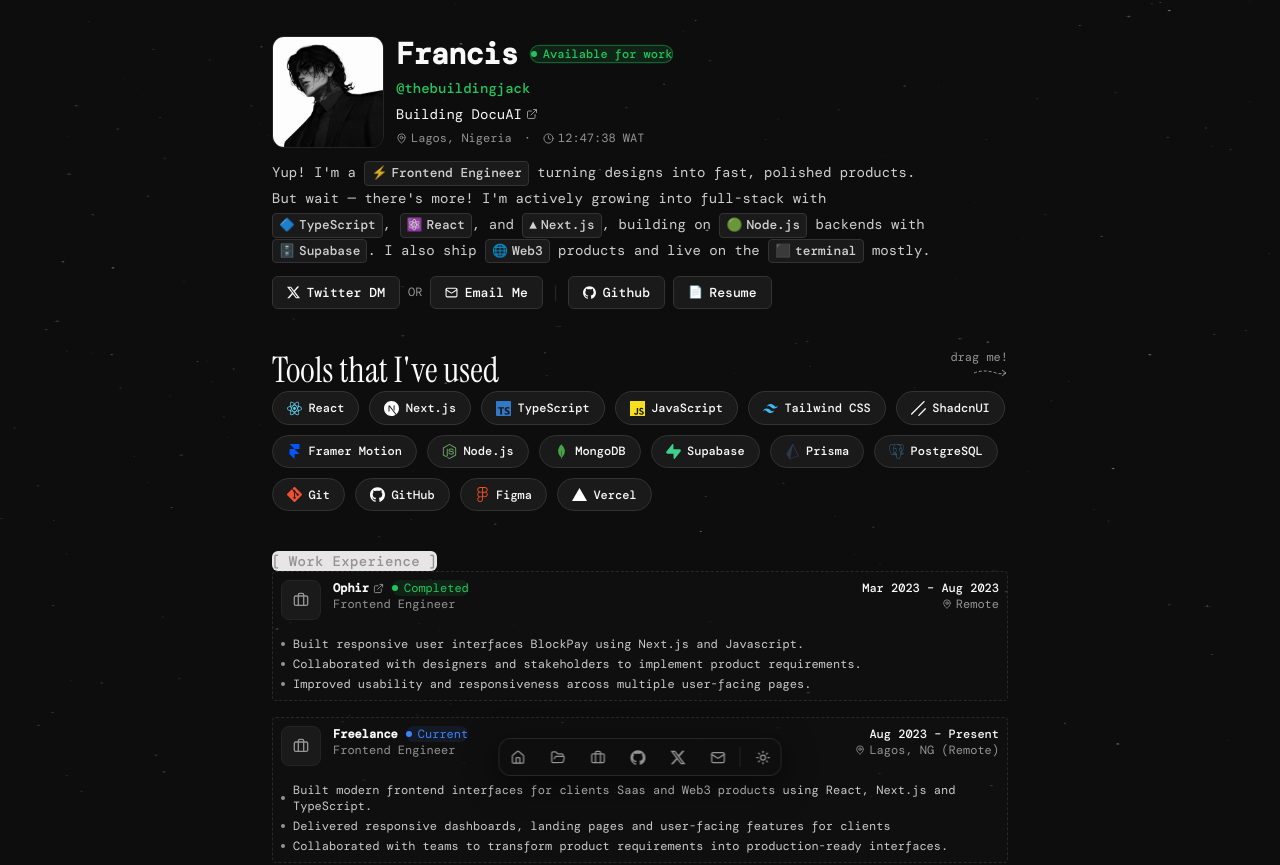
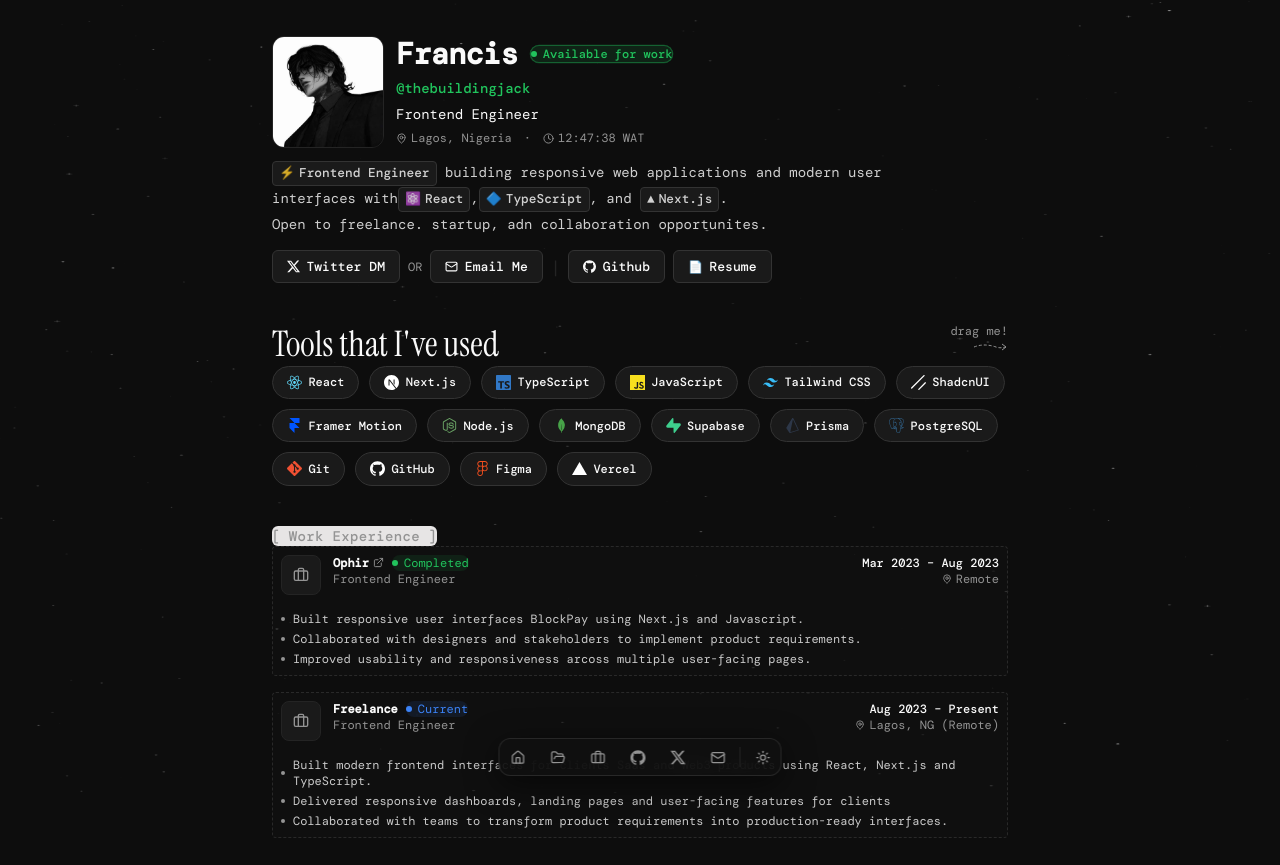
Before and after one commit to thebuildingjack/portfolio-new, a Next.js app: page / in a window 1280 px wide. Shown: the top 865 px of the page. Built offline with nearby package versions, Linux system fonts and the light colour scheme; a web font is replaced by a local one.

Commit message:
adjustments.

```diff
--- a/components/Hero.tsx
+++ b/components/Hero.tsx
@@ -119,16 +119,13 @@ export default function Hero() {
               @thebuildingjack {/* PLACEHOLDER: your handle */}
             </p>
 
-            <a
-              href="https://github.com/thebuildingjack/docuai"
-              target="_blank"
-              rel="noopener noreferrer"
+            <p
               className="flex items-center gap-1 text-sm w-fit hover:underline underline-offset-4 transition-all"
               style={{ color: 'hsl(var(--foreground))' }}
             >
-              Building DocuAI {/* PLACEHOLDER: your current project */}
-              <ExternalLink size={12} style={{ color: 'hsl(var(--muted))' }} />
-            </a>
+              Frontend Engineer {/* PLACEHOLDER: your current project */}
+              {/* <ExternalLink size={12} style={{ color: 'hsl(var(--muted))' }} /> */}
+            </p>
 
             <div className="flex flex-wrap items-center gap-3 text-xs mt-0.5" style={{ color: 'hsl(var(--muted))' }}>
               <span className="flex items-center gap-1">
@@ -157,13 +154,16 @@ export default function Hero() {
           style={{ color: 'hsl(var(--foreground) / 0.82)', lineHeight: '1.85' }}
         >
           {/* PLACEHOLDER: write your own bio below */}
-          Yup! I&apos;m a <TechBadge icon="⚡" label="Frontend Engineer" /> turning designs into fast, polished
-          products. But wait — there&apos;s more! I&apos;m actively growing into full-stack with{' '}
-          <TechBadge icon="🔷" label="TypeScript" />, <TechBadge icon="⚛️" label="React" />, and{' '}
-          <TechBadge icon="▲" label="Next.js" />, building on{' '}
-          <TechBadge icon="🟢" label="Node.js" /> backends with <TechBadge icon="🗄️" label="Supabase" />.
-          I also ship <TechBadge icon="🌐" label="Web3" /> products and live on the{' '}
-          <TechBadge icon="⬛" label="terminal" /> mostly.
+          <TechBadge icon="⚡" label="Frontend Engineer" /> building responsive web applications and modern user interfaces with
+          <TechBadge icon="⚛️" label="React" />,
+          <TechBadge icon="🔷" label="TypeScript" />, and{' '}
+          <TechBadge icon="▲" label="Next.js" />.
+          <br />
+          Open to freelance. startup, adn collaboration opportunites.
+          {/* But wait — there&apos;s more! I&apos;m actively growing into full-stack with{' '} */}
+          {/* building on{' '} <TechBadge icon="🟢" label="Node.js" /> backends with <TechBadge icon="🗄️" label="Supabase" />. */}
+          {/* I also ship <TechBadge icon="🌐" label="Web3" /> products and live on the{' '}
+          <TechBadge icon="⬛" label="terminal" /> mostly. */}
         </motion.p>
 
         {/* CTA Buttons */}
```
